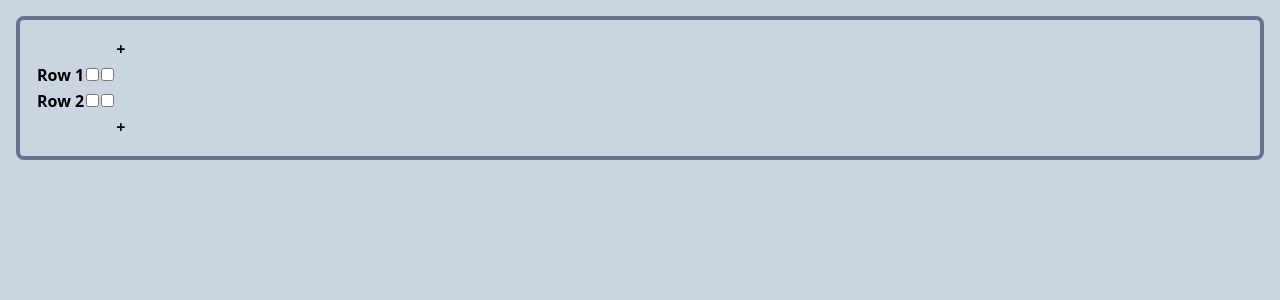
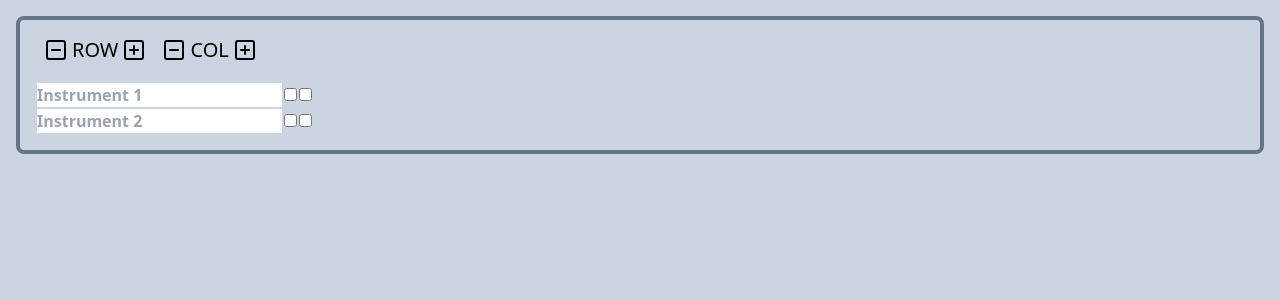
Before and after one commit to BKSchatzki/songstruct, a React (Vite) app: page / in a window 1280 px wide. Shown: the top 300 px of the page. Built offline with nearby package versions, Linux system fonts and the light colour scheme.

Commit message:
Add basic styling to row and column add and delete buttons

```diff
--- a/package.json
+++ b/package.json
@@ -11,7 +11,8 @@
   },
   "dependencies": {
     "react": "^18.2.0",
-    "react-dom": "^18.2.0"
+    "react-dom": "^18.2.0",
+    "react-feather": "^2.0.10"
   },
   "devDependencies": {
     "@types/react": "^18.2.14",
--- a/src/components/CheckboxGrid.jsx
+++ b/src/components/CheckboxGrid.jsx
@@ -1,21 +1,61 @@
 import React, { useState } from "react";
+import { PlusSquare, MinusSquare } from "react-feather";
 
 const CheckboxGrid = () => {
   const [rows, setRows] = useState(2);
   const [columns, setColumns] = useState(2);
-  const [rowLabels, setRowLabels] = useState(["Row 1", "Row 2"]);
+  const [rowLabels, setRowLabels] = useState(["", ""]);
 
   const handleAddRow = () => {
     setRows(rows + 1);
-    setRowLabels([...rowLabels, `Row ${rows + 1}`]);
+    setRowLabels([...rowLabels, ""]);
+  };
+
+  const handleDeleteRow = () => {
+    if (rows > 1) {
+      setRows(rows - 1);
+      setRowLabels(rowLabels.slice(0, -1));
+    }
   };
 
   const handleAddColumn = () => {
     setColumns(columns + 1);
   };
 
+  const handleDeleteColumn = () => {
+    if (columns > 1) {
+      setColumns(columns - 1);
+    }
+  };
+
+  const handleRowLabelChange = (event, rowIndex) => {
+    const updatedRowLabels = [...rowLabels];
+    updatedRowLabels[rowIndex] = event.target.value;
+    setRowLabels(updatedRowLabels);
+  };
+
   return (
     <div>
+      <div className="flex flex-row pb-4">
+        <div className="mx-2 flex items-center text-xl uppercase">
+          <button onClick={handleDeleteRow}>
+            <MinusSquare />
+          </button>
+          <span className="mx-1">Row</span>
+          <button onClick={handleAddRow}>
+            <PlusSquare />
+          </button>
+        </div>
+        <div className="mx-2 flex items-center text-xl uppercase">
+          <button onClick={handleDeleteColumn}>
+            <MinusSquare />
+          </button>
+          <span className="mx-1">Col</span>
+          <button onClick={handleAddColumn}>
+            <PlusSquare />
+          </button>
+        </div>
+      </div>
       <table>
         <thead>
           <tr>
@@ -23,15 +63,19 @@ const CheckboxGrid = () => {
             {[...Array(columns)].map((_, index) => (
               <th key={index}></th>
             ))}
-            <th>
-              <button onClick={handleAddColumn}>+</button>
-            </th>
           </tr>
         </thead>
         <tbody>
           {rowLabels.map((label, rowIndex) => (
             <tr key={rowIndex}>
-              <th>{label}</th>
+              <th>
+                <input
+                  type="text"
+                  placeholder={`Instrument ${rowIndex + 1}`}
+                  value={label}
+                  onChange={(event) => handleRowLabelChange(event, rowIndex)}
+                />
+              </th>
               {[...Array(columns)].map((_, colIndex) => (
                 <td key={colIndex}>
                   <input type="checkbox" />
@@ -39,15 +83,6 @@ const CheckboxGrid = () => {
               ))}
             </tr>
           ))}
-          <tr>
-            <th></th>
-            {[...Array(columns)].map((_, index) => (
-              <th key={index}></th>
-            ))}
-            <th>
-              <button onClick={handleAddRow}>+</button>
-            </th>
-          </tr>
         </tbody>
       </table>
     </div>
```
Also changed, not shown: 1 other file (tests, documents, lock files or other folders).
